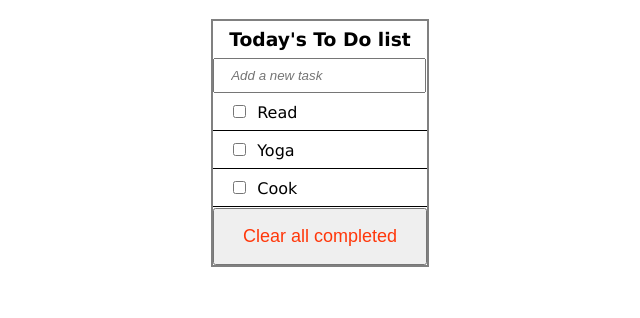
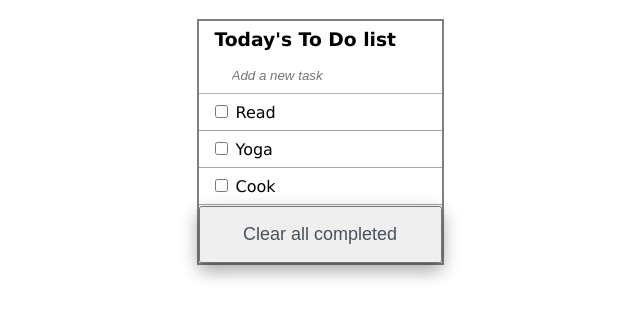
Before and after one commit to algerina/To-do-list, a website built with webpack: page src/index.html in a window 1280 px wide. Shown: the part 70-388 px from the top of the page, without its empty margins (320-960 px from the left). Built offline with nearby package versions, Linux system fonts and the light colour scheme.

Commit message:
Delete file from Dist folder and fix style

```diff
--- a/src/style.css
+++ b/src/style.css
@@ -28,7 +28,7 @@ h3 {
 .element {
   padding: 0.5rem 1rem;
   margin: 1px 0;
-  border-bottom: 1px solid black;
+  border-bottom: 1px solid rgb(168, 164, 164);
 }
 
 span {
@@ -39,9 +39,15 @@ span {
   width: 100%;
   padding: 1rem;
   font-size: large;
-  color: hsl(11deg 100% 52%);
+  color: #47525d;
+  box-shadow: 0 8px 16px 0 rgba(0,0,0,0.2), 0 6px 20px 0 rgba(0,0,0,0.19);
 }
 
 input {
   padding: 0.5rem 1rem;
+  border: none;
+  border-bottom: 0.2px solid #b2b2b2;
+  color: #7a7a7a;
+  padding: 10px 33px;
+  margin: 0;
 }
```
Also changed, not shown: dist/bundle.js, dist/index.html (deleted).
